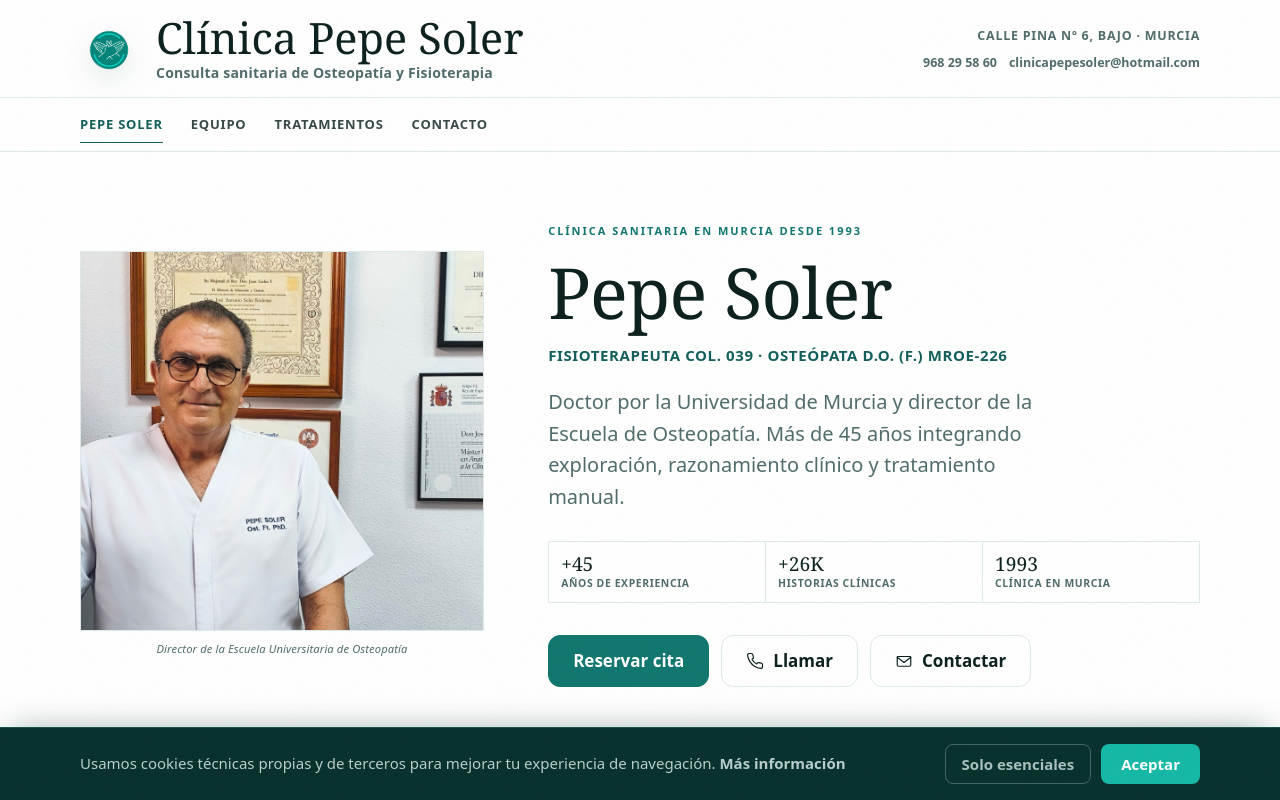
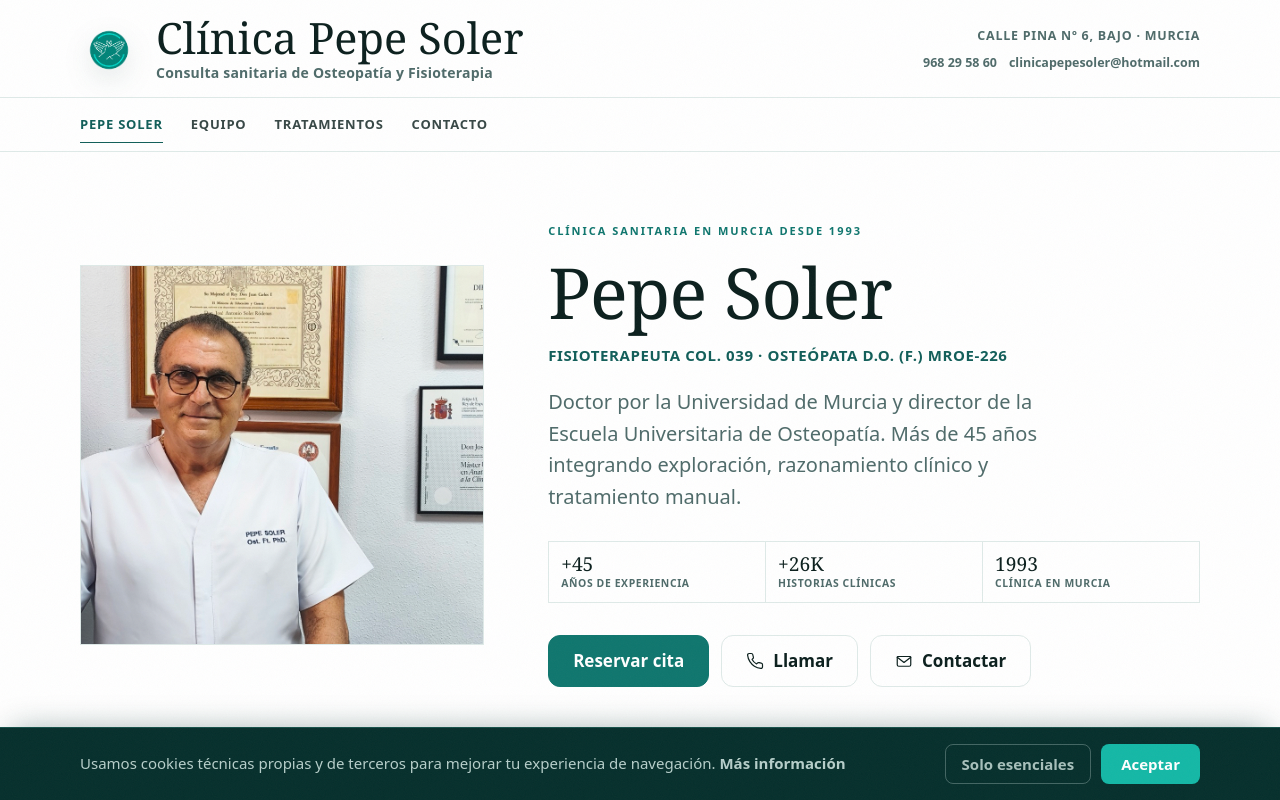
Before and after one commit to LoudAmps-Dev/clinica-pepe-soler, a React (Vite) app: page / in a window 1280 px wide. Shown: the top 800 px of the page. Built offline with nearby package versions, Linux system fonts and the light colour scheme.

Commit message:
Actualiza texto de Pepe Soler

```diff
--- a/src/App.jsx
+++ b/src/App.jsx
@@ -543,9 +543,6 @@
           lazy={false}
         />
       </div>
-      <p className="cps-landing-hero__caption">
-        Director de la Escuela Universitaria de Osteopatía
-      </p>
     </div>
 
     <div className="cps-landing-hero__copy reveal">
@@ -555,7 +552,7 @@
         FISIOTERAPEUTA COL. 039 · Osteópata D.O. (F.) MROE-226
       </p>
       <p className="cps-hero__lead">
-        Doctor por la Universidad de Murcia y director de la Escuela de Osteopatía.
+        Doctor por la Universidad de Murcia y director de la Escuela Universitaria de Osteopatía.
         Más de 45 años integrando exploración, razonamiento clínico y tratamiento manual.
       </p>
 
```
